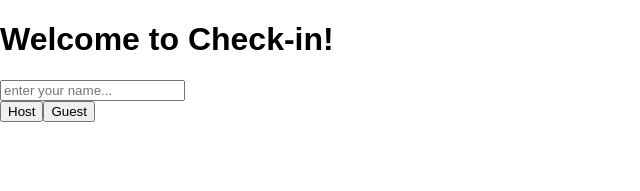
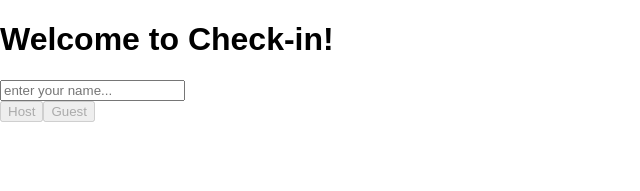
Before and after one commit to EpicPi/check-in, a React (Create React App) app in the folder v0/: page / in a window 1280 px wide. Shown: the top 191 px of the page, without its empty margins (0-640 px from the left). Built offline with nearby package versions, Linux system fonts and the light colour scheme.

Commit message:
routing at beginning

```diff
--- a/v0/src/App.jsx
+++ b/v0/src/App.jsx
@@ -35,18 +35,37 @@ class App extends Component {
       <NameForm handleName={this.handleNameInput} />
     );
 
+    const myGuestPage = (props) => {
+      return (
+          <GuestDash name={this.state.name}/>
+      );
+    };
+
+    const myNamePage = (props) => {
+      return(
+          <NameForm handleName={this.handleNameInput} {...props}/>
+      );
+    };
+
+    const myHostPage = (props) => {
+      return(
+          <HostDash
+            name={this.state.name}
+            {...props}
+          />
+      );
+    };
+
     return (
       <div>
         <h1>Welcome to Check-in!</h1>
-        { !this.state.name ? namePage : this.state.type === 'host' ? hostPage : guestPage }
-        {/* <BrowserRouter> */}
-        {/* <div> */}
-        {/* <Switch> */}
-        {/* <Route exact path="/host" component={HostDash} /> */}
-        {/* <Route exact path="/guest" component={GuestDash} /> */}
-        {/* </Switch> */}
-        {/* </div> */}
-        {/* </BrowserRouter> */}
+        <BrowserRouter>
+           <Switch>
+             <Route exact path="/" render={myNamePage}/>
+             <Route exact path="/host" render={myHostPage} />
+             <Route exact path="/guest" render={myGuestPage} />
+           </Switch>
+         </BrowserRouter>
       </div>
     );
   }
--- a/v0/src/NameForm.jsx
+++ b/v0/src/NameForm.jsx
@@ -1,4 +1,5 @@
 import React, { Component } from 'react';
+import { BrowserRouter, Link } from 'react-router-dom';
 
 class NameForm extends Component {
   constructor(props) {
@@ -24,7 +25,9 @@ class NameForm extends Component {
     this.props.handleName(this.state.name, 'guest');
   }
 
+
   render() {
+
     return (
       <div>
         <input
@@ -35,8 +38,12 @@ class NameForm extends Component {
           onChange={this.handleNameInput}
         />
         <div>
-          <button onClick={this.enterHost}>Host</button>
-          <button onClick={this.enterGuest}>Guest</button>
+          <Link to="/host">
+            <button onClick={this.enterHost} disabled={!this.state.name}>Host</button>
+          </Link>
+          <Link to="/guest">
+            <button onClick={this.enterGuest} disabled={!this.state.name}>Guest</button>
+          </Link>
         </div>
       </div>
     );
```
